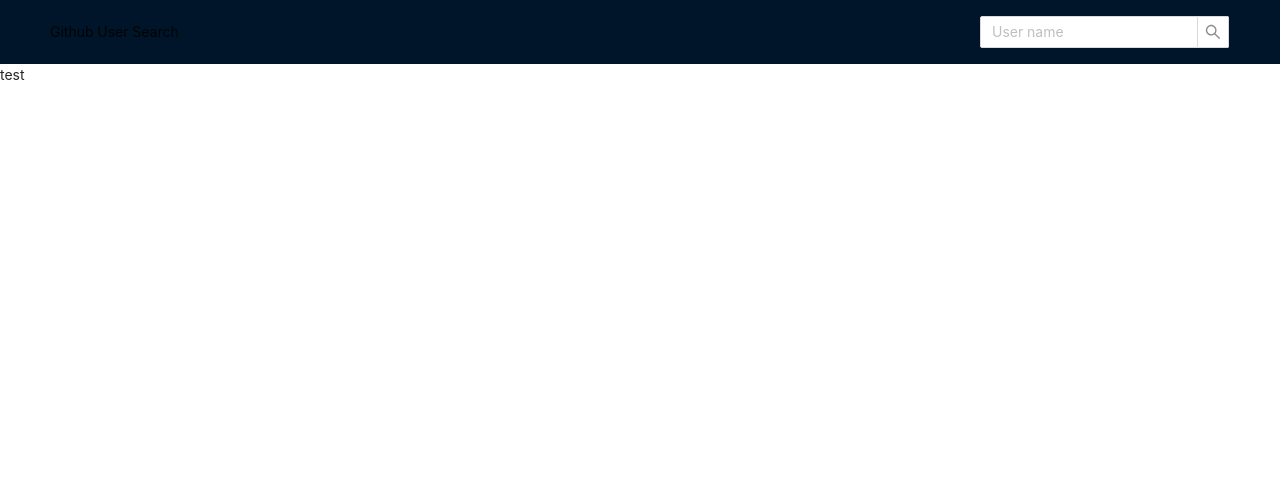
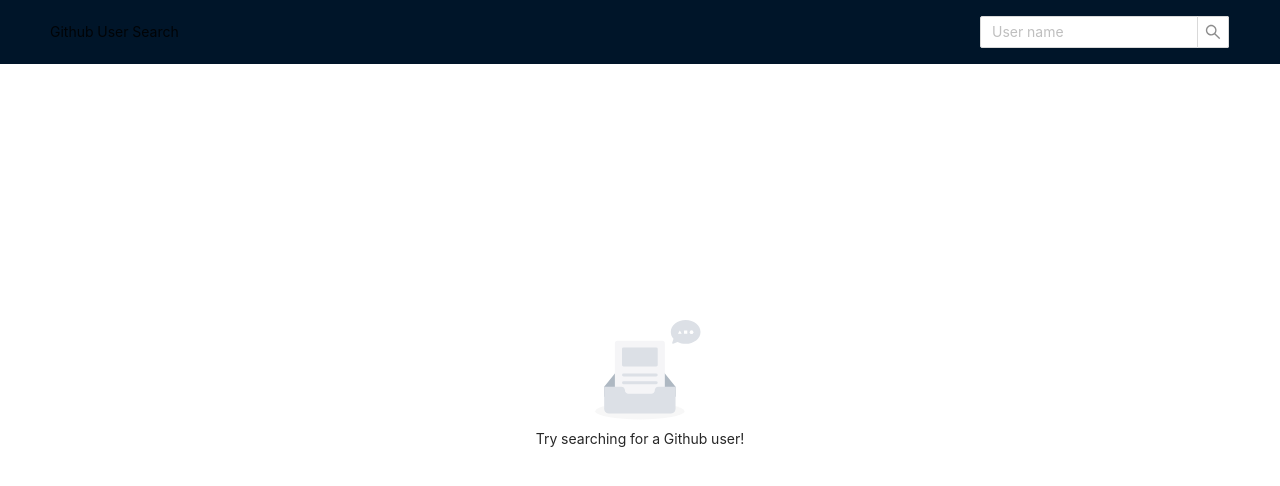
Before and after one commit to gustavocalonico/profiler, a React (Create React App) app: page / in a window 1280 px wide. Shown: the top 486 px of the page. Built offline with nearby package versions, Linux system fonts and the light colour scheme.

Commit message:
feat: add search

```diff
--- /dev/null
+++ b/src/modules/search/components/index.ts
@@ -0,0 +1 @@
+export { default as SearchResult } from './search-results'
--- /dev/null
+++ b/src/modules/search/components/search-results/index.ts
@@ -0,0 +1 @@
+export { default } from './search-results.component'
--- /dev/null
+++ b/src/modules/search/components/search-results/search-results.component.tsx
@@ -0,0 +1,23 @@
+import React from 'react'
+import { IProfileUI } from '../../../../metadata/profile'
+import { Empty } from './search-results.styles'
+
+interface ISearchResultsProps {
+    profiles: IProfileUI[]
+}
+
+const SearchResults: React.FC<ISearchResultsProps> = ({ profiles }) => {
+    return (
+        <>
+            {profiles.length === 0 ? (
+                <Empty
+                    description={<span>Try searching for a Github user!</span>}
+                />
+            ) : (
+                <div>{profiles.map((item) => item.login)}</div>
+            )}
+        </>
+    )
+}
+
+export default SearchResults
--- /dev/null
+++ b/src/modules/search/components/search-results/search-results.styles.tsx
@@ -0,0 +1,6 @@
+import styled from 'styled-components'
+import { Empty as AntdEmpty } from 'antd'
+
+export const Empty = styled(AntdEmpty)`
+    margin-top: 32vh;
+`
--- a/src/modules/search/hooks/searchProfiles/searchProfiles.hooks.tsx
+++ b/src/modules/search/hooks/searchProfiles/searchProfiles.hooks.tsx
@@ -1,5 +1,5 @@
-import { useMemo } from 'react'
-import { useQuery } from 'react-query'
+import { useMemo, useState } from 'react'
+import { useQuery, useQueryClient } from 'react-query'
 import { IProfileUI } from '../../../../metadata/profile'
 import { GET_SEARCH_USERS } from '../../../../metadata/queries'
 import { errorNotification } from '../../../../utils/notification'
@@ -14,7 +14,7 @@ export const useSearchProfile = (
     searchString?: string
 ): ISearchProfileReturn => {
     const { isLoading, data } = useQuery<IProfileUI[]>(
-        GET_SEARCH_USERS,
+        [GET_SEARCH_USERS, searchString],
         () => (searchString ? searchProfiles(searchString) : []),
         {
             onError: (err: any) => {
@@ -23,15 +23,8 @@ export const useSearchProfile = (
         }
     )
 
-    const formattedProfiles = useMemo(() => {
-        if (data) {
-            return [] as IProfileUI[]
-        }
-        return undefined
-    }, [data])
-
     return {
         isLoading,
-        profiles: formattedProfiles || [],
+        profiles: (data as IProfileUI[]) || [],
     }
 }
--- a/src/modules/search/pages/search/search.page.tsx
+++ b/src/modules/search/pages/search/search.page.tsx
@@ -1,16 +1,23 @@
 import React, { useState } from 'react'
-import { Layout } from 'antd'
 import { HeaderComponent } from '../../../../ui/components'
-
-const { Content } = Layout
+import SearchResults from '../../components/search-results'
+import { useSearchProfile } from '../../hooks'
+import { Content, CustomSpin } from './search.styles'
 
 const SearchPage: React.FC = () => {
-    const [search, setSearch] = useState<string>('')
+    const [searchValue, setSearch] = useState<string>('')
+    const { isLoading, profiles } = useSearchProfile(searchValue)
 
     return (
         <>
             <HeaderComponent onSearch={(e: string) => setSearch(e)} />
-            <Content>test</Content>
+            <Content>
+                {isLoading ? (
+                    <CustomSpin size="large" />
+                ) : (
+                    <SearchResults profiles={profiles} />
+                )}
+            </Content>
         </>
     )
 }
--- /dev/null
+++ b/src/modules/search/pages/search/search.styles.tsx
@@ -0,0 +1,20 @@
+import styled from 'styled-components'
+import { Layout, Spin } from 'antd'
+
+const { Content: AntContent } = Layout
+
+export const Content = styled(AntContent)`
+    display: flex;
+    height: 92vh;
+    justify-content: center;
+`
+
+export const CustomSpin = styled(Spin)`
+    margin: auto;
+    margin-top: 32vh;
+`
+
+export const SearchValuesContainer = styled.div`
+    display: flex;
+    justify-content: center;
+`
--- a/src/modules/search/services/search.services.ts
+++ b/src/modules/search/services/search.services.ts
@@ -3,12 +3,12 @@ import { IProfile } from '../../../metadata/profile'
 
 export async function searchProfiles(
     searchValue?: string | null,
-    pageSize?: number
+    pageSize = 30
 ): Promise<IProfile[]> {
     const url = '/search/users'
     const searchUrl = searchValue
         ? `?per_page=${pageSize}&page=1&q=${searchValue}`
         : ''
     const response = await githubApi.get(url + searchUrl, {})
-    return response.data
+    return response.data.items
 }
--- a/src/ui/components/header/header.styles.tsx
+++ b/src/ui/components/header/header.styles.tsx
@@ -7,6 +7,7 @@ const { Search: AntSearch } = Input
 export const Header = styled(AntHeader)`
     display: flex;
     width: 100%;
+    height: 8vh;
     justify-content: space-between;
 `
 
```
